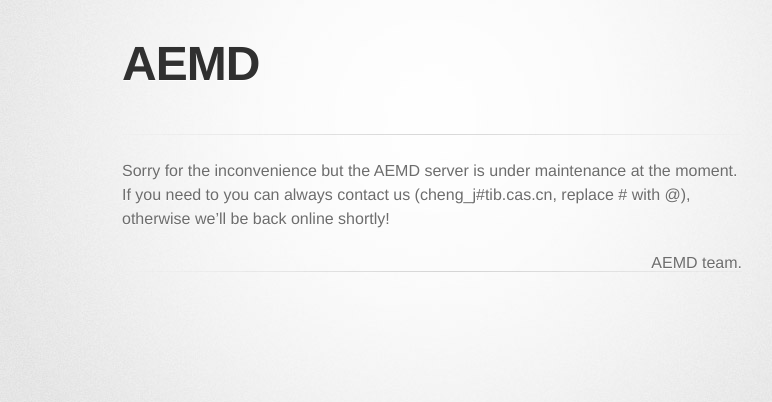
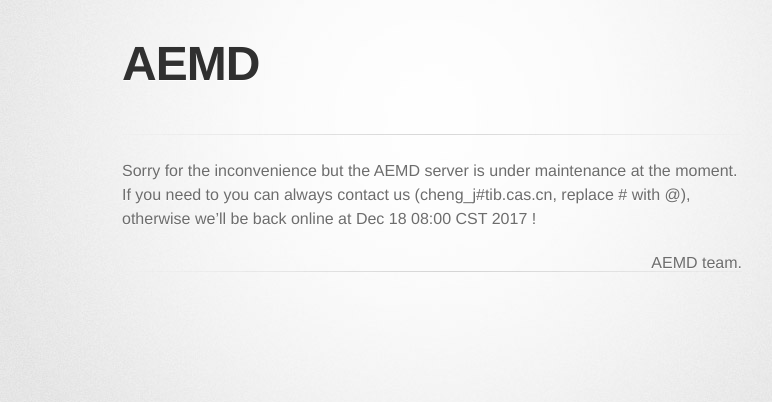
Before and after one commit to zhonghua-wang/zhonghua-wang.github.io, a Jekyll site: the page built from index.md, in a window 1280 px wide. Shown: the top 402 px of the page, without its empty margins (208-980 px from the left). Built offline with Jekyll 4.4.1, drawn with Linux system fonts in a browser that asks for light colours; some web fonts are replaced.

Commit message:
fix error

```diff
--- a/index.md
+++ b/index.md
@@ -2,6 +2,7 @@
 layout: aemd
 ---
 
-Sorry for the inconvenience but the AEMD server is under maintenance at the moment. If you need to you can always contact us (cheng_j#tib.cas.cn, replace # with @), otherwise we'll be back online shortly!
+Sorry for the inconvenience but the AEMD server is under maintenance at the moment. If you need to you can always contact us (cheng_j#tib.cas.cn, replace # with @), otherwise we'll be back online at Dec 18 08:00 CST 2017
+!
 
 <p style="float: right">AEMD team.</p>
```
